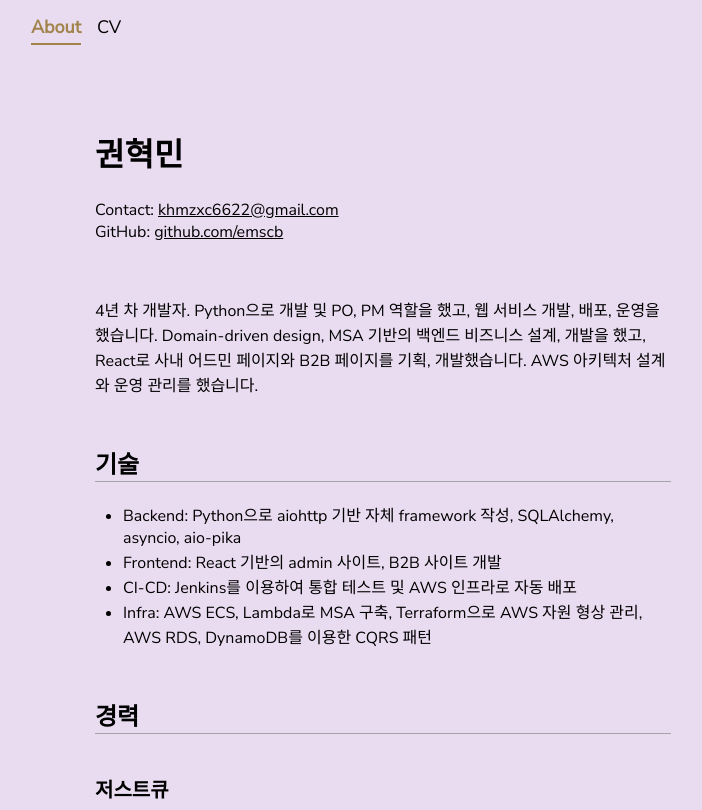
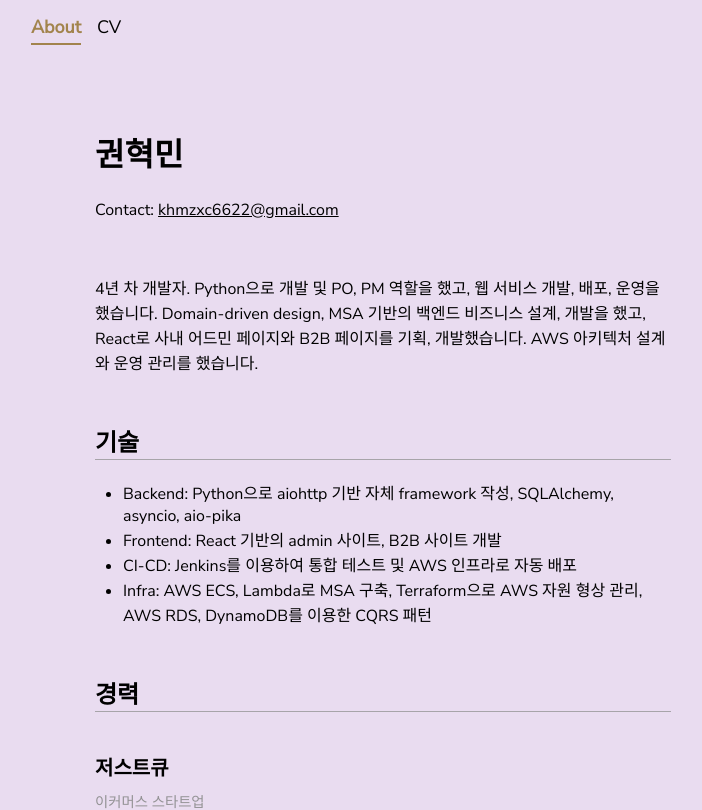
Before and after one commit to emscb/emscb_blog, a React (Create React App) app: page / in a window 1280 px wide. Shown: the top 810 px of the page, without its empty margins (257-959 px from the left). Built offline with nearby package versions, Linux system fonts and the light colour scheme.

Commit message:
Edit about page

```diff
--- a/src/pages/About.tsx
+++ b/src/pages/About.tsx
@@ -19,18 +19,6 @@ const About = () => {
 					}}
 				>
 					khmzxc6622@gmail.com
-				</a>
-				<br />
-				GitHub:{" "}
-				<a
-					href="https://github.com/emscb"
-					target="_blank"
-					rel="noopener noreferrer"
-					style={{
-						color: "inherit",
-					}}
-				>
-					github.com/emscb
 				</a>
 			</p>
 			<br />
```
